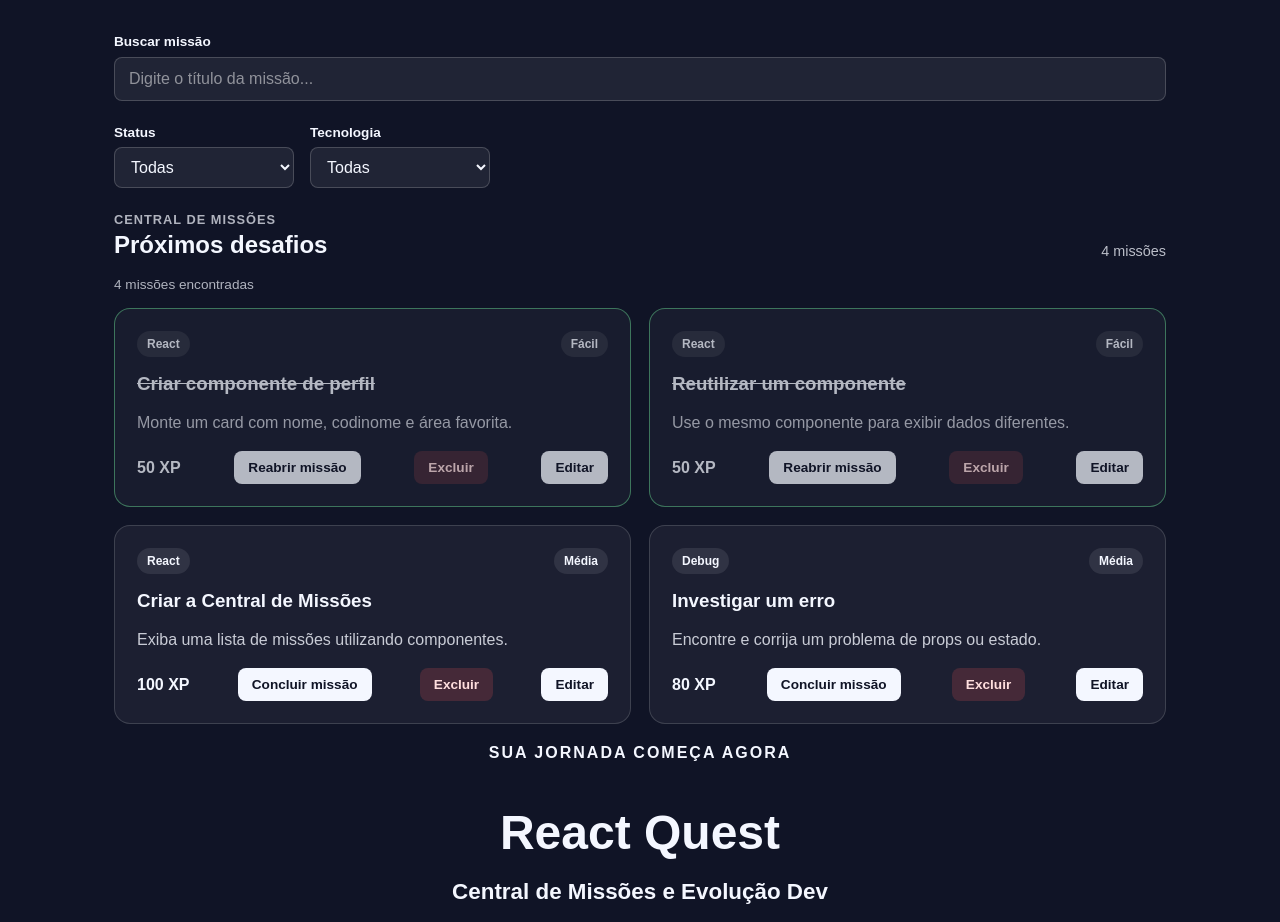
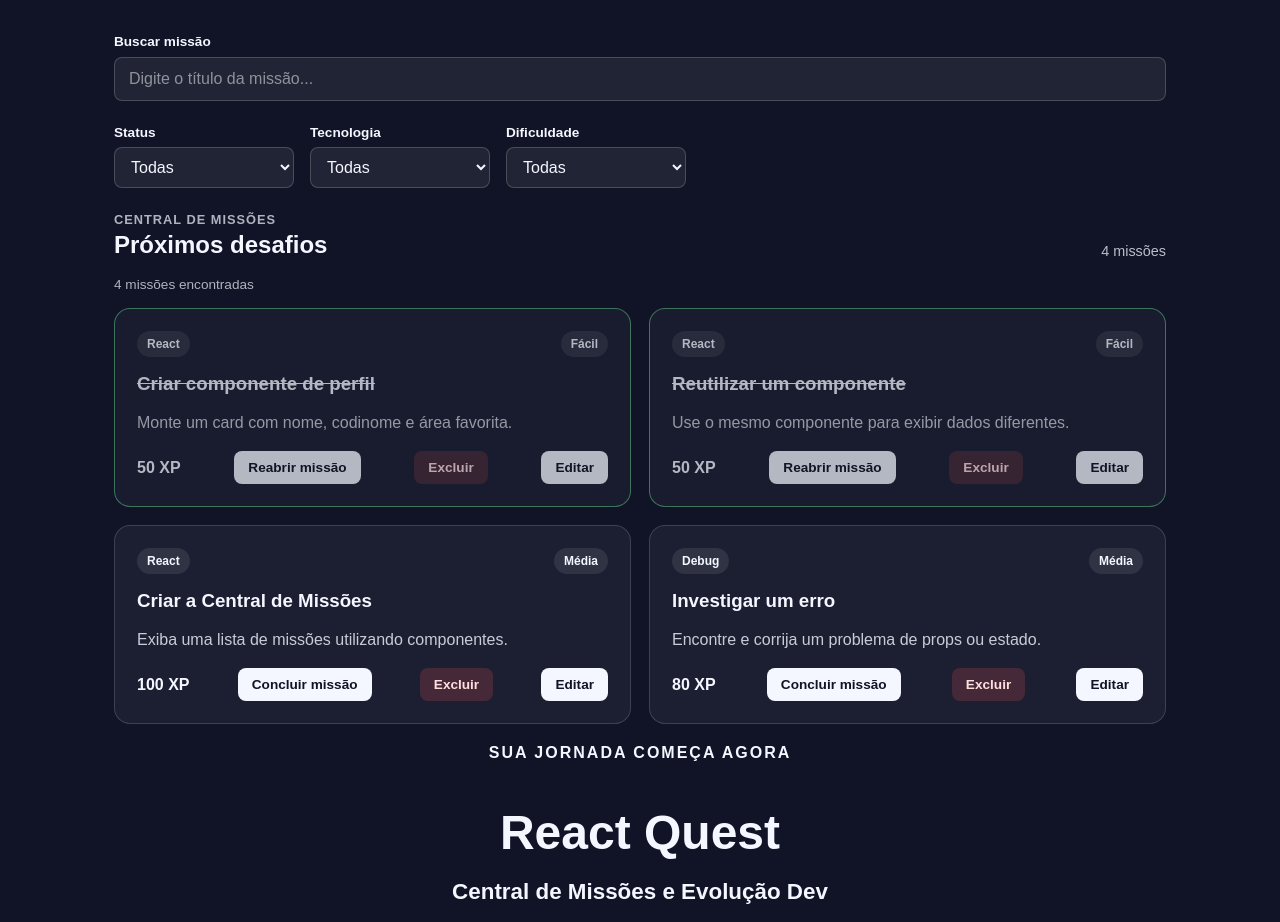
Before and after one commit to profAndreaFranca/React-Quest--Completo, a React (Vite) app: page / in a window 1280 px wide. Shown: the part 1200-2122 px from the top of the page. Built offline with nearby package versions, Linux system fonts and the light colour scheme.

Commit message:
feat: Adicionado filtro de dificuldade

```diff
--- a/src/App.jsx
+++ b/src/App.jsx
@@ -88,6 +88,7 @@
   const [searchTerm, setSearchTerm] = useState("");
   const [statusFilter, setStatusFilter] = useState("Todas");
   const [technologyFilter, setTechnologyFilter] = useState("Todas");
+  const [difficultyFilter, setDifficultyFilter] = useState("Todas");
 
   //console.log(statusFilter);
 
@@ -174,7 +175,10 @@
     const matchesTechnology =
       technologyFilter === "Todas" || mission.technology === technologyFilter;
 
-    return matchesSearch && matchesStatus && matchesTechnology;
+    const matchesDifficulty =
+      difficultyFilter === "Todas" || mission.difficulty === difficultyFilter;
+
+    return matchesSearch && matchesStatus && matchesTechnology && matchesDifficulty;
   });
 
   return (
@@ -219,6 +223,8 @@
             onStatusChange={setStatusFilter}
             technologyFilter={technologyFilter}
             onTechnologyChange={setTechnologyFilter}
+            difficultyFilter={difficultyFilter}
+            onDifficultyChange={setDifficultyFilter}
           />
 
           <div className="section-heading">
--- a/src/components/MissionFilters.jsx
+++ b/src/components/MissionFilters.jsx
@@ -5,6 +5,8 @@
   onStatusChange,
   technologyFilter,
   onTechnologyChange,
+  difficultyFilter,
+  onDifficultyChange,
  }) {
   return (
     <section className="mission-filters">
@@ -40,6 +42,19 @@
           <option value="Debug">Debug</option>
         </select>
       </div>
+      <div className="mission-filters__group">
+        <label htmlFor="difficulty-filter">Dificuldade</label>
+        <select
+          id="difficulty-filter"
+          value={difficultyFilter}
+          onChange={(event) => onDifficultyChange(event.target.value)}
+        >
+          <option value="Todas">Todas</option>
+          <option value="Fácil">Fácil</option>
+          <option value="Média">Média</option>
+          <option value="Difícil">Difícil</option>
+        </select>
+      </div>
     </section>
   );
 }
--- a/src/components/MissionForm.jsx
+++ b/src/components/MissionForm.jsx
@@ -109,7 +109,7 @@
             onChange={(event) => setDifficulty(event.target.value)}
           >
             <option value="Fácil">Fácil</option>
-            <option value="Médio">Médio</option>
+            <option value="Média">Média</option>
             <option value="Difícil">Difícil</option>
           </select>
         </div>
```
